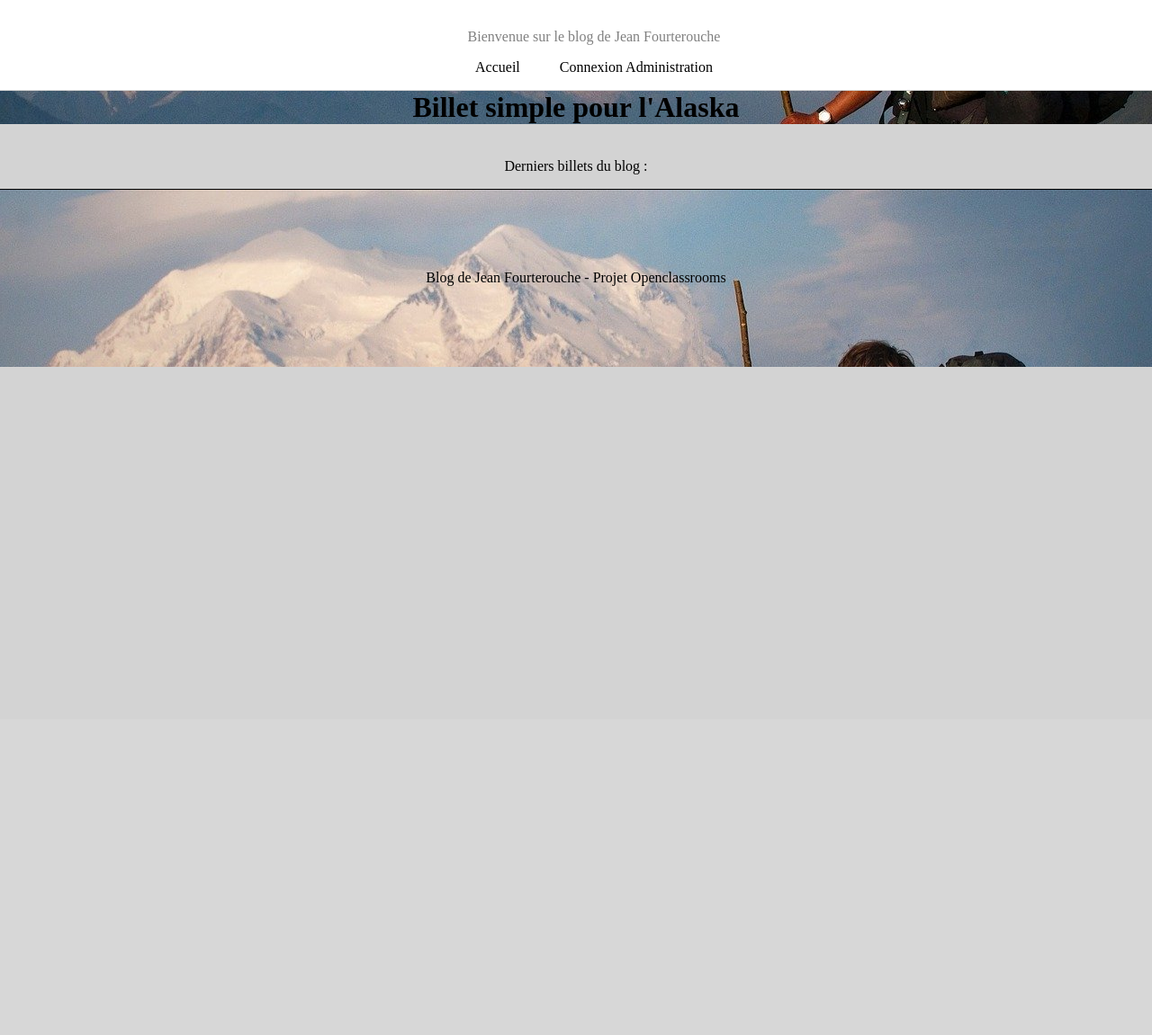
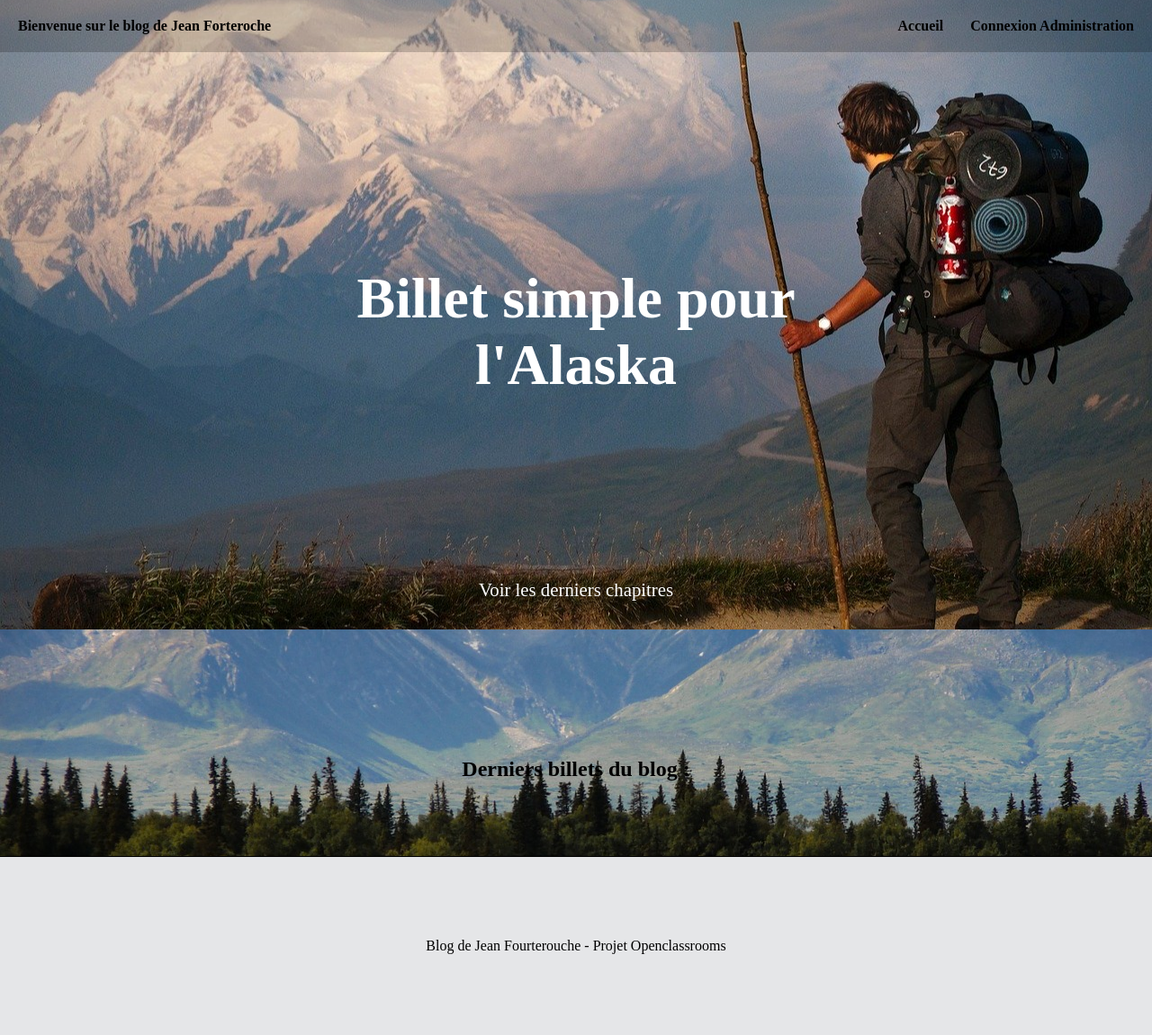
Before and after one commit to antoinedevillers/Openclassrooms-project, a PHP site: page / in a window 1280 px wide. Shown: the whole page at 90% size. Before the commit the page ends 408 px from the top, so only its background shows below. Run offline with PHP 8.4, Linux system fonts and the light colour scheme; data that the repository does not hold is empty; some libraries are stand-ins or nearby versions.

Commit message:
modification css + ajout segment de texte dans listPostView

```diff
--- a/projet4/controller/frontend.php
+++ b/projet4/controller/frontend.php
@@ -2,7 +2,7 @@
 namespace Openclassrooms\sitesPHP\Openclassroomsproject\projet4\controller;
 
 use \Openclassrooms\sitesPHP\Openclassroomsproject\projet4\model\PostManager;
-use \Openclassrooms\sitesPHP\Openclassroomsproject\projet\model\CommentManager;
+use \Openclassrooms\sitesPHP\Openclassroomsproject\projet4\model\CommentManager;
 // Chargement des classes
 require_once('model/PostManager.php');
 require_once('model/CommentManager.php');
--- a/projet4/index.php
+++ b/projet4/index.php
@@ -35,22 +35,6 @@
                     // Autre exception
                     throw new Exception('Tous les champs ne sont pas remplis !');
                 }
-            }
-         }
-        elseif ($_GET['action'] == 'changeComment'){
-            if (isset($_GET['id']) && $_GET['id'] > 0) {
-                if (!empty($_POST['comment'])) {
-                    $frontend = new Frontend();
-
-                    $changeComment = $frontend->changeComment($_GET['id'], $_POST['comment']);
-                }
-                else {
-                    // Autre exception
-                    throw new Exception('Tous les champs ne sont pas remplis !');
-                }
-            }  else {
-            // Autre exception
-            throw new Exception('Aucun identifiant de billet envoyé');
             }
         } else if($_GET['action'] == 'comment') {
             if (isset($_GET['id']) && $_GET['id'] > 0) {
@@ -143,5 +127,14 @@
     }
 }
 catch(Exception $e) { // S'il y a eu une erreur, alors...
-    echo 'Erreur : ' . $e->getMessage();
+    $errorMessage = $e->getMessage();
+
+    if ($_GET['action'] == 'addComment'){
+        require('view/frontend/errorView.php');
+    }
+    else if ($_GET['action'] == 'addPost'){
+
+    require('view/backend/formCreatePost.php');
+    }
+
 }
--- a/projet4/public/css/style.css
+++ b/projet4/public/css/style.css
@@ -3,71 +3,122 @@
 	text-align: center;
 	background-color: #d3d3d3;
 	margin:0;
+
 }
 h1 {
 	text-align: center;
+    top: 50%;
+    font-size: 4em;
+    transform: translate(0,-50%);
+    color: white;
+    position: absolute;
+    top: 50%;
+    left: 50%;
+    transform: translate(-50%, -100%);
+}
+h2 {
+	padding-top: 5%;
 }
 header{
-	height:80px;
+
 
 }
+
 h3 a {
 	text-decoration: none;
 	color:black;
 }
+.imageTitle{
+	background-image: url('../images/image1.jpg');
+	width: 100%;
+	height:700px;
+
+    background-size: cover;
+    background-position: center;
+}
 /*Menu*/
+.messageBienvenue{
+	position: fixed;
+    z-index: 1;
+    top: 20px;
+    left: 20px;
+    color: black;
+    font-weight: bold;
+}
 
 nav {
-    display: flex;
-    justify-content: space-around;
     position: fixed;
-    background-color: white;
-    color: grey;
     width:100%;
     top: 0;
+    display: flex;
+    justify-content: flex-end;
+    background-color: rgba(0,0,0,0.2);
+}
+nav ul {
+	display: flex;
+    justify-content: flex-end;
+    margin:5px;
 }
 nav li {
     list-style: none;
-    display: inline;
-    padding: 20px;
+    padding: 15px;
 }
 nav a {
 
     color: black;
     text-decoration: none;
+    font-weight: bold;
 
 }
 nav a:hover{
-	color: #5C5C5C;
+	color: white;
 	text-decoration: underline;
 }
 
-.imageTitle{
-	width: 100%;
 
-    background-image: url('../images/image1.jpg');
-    background-size: cover;
-    background-position: center;
+/* Page listPostView */
+
+section {
+	background-image: url('../images/image3.jpg');
+	background-repeat: no-repeat;
+	background-position: center;
+	background-size: cover;
+	padding: 5%;
+}
+#anchorLastPosts {
+	position: absolute;
+    top: 80%;
+    left: 50%;
+    transform: translate(-50%, -50%)
+}
+#anchorLastPosts a {
+	text-decoration: none;
+    color: white;
+    font-size: 1.3em;
 
 }
-/* Page listPostView */
-section {
-
-	max-width: 60%;
-	display: inline-block;
-
+#anchorLastPosts a:hover{
+	color: #5C5C5C;
+    text-decoration: underline;
 }
 .container_post_features{
 	display: inline-block;
 }
-#formulaireAdministrateur{
+.news{
 
-}
-.news{
-	display:inline-table;
+	border: 1px solid black;
+	padding: 10px;
+	margin: 10px;
+   background-color: rgba(255,255,255,0.5);
 }
 /* Page postView */
 
+.post{
+
+	padding: 7%;
+    color: black;
+    background-color: rgba(255,255,255);
+}
 .inputFormPost{
 	margin:20px;
 }
@@ -78,15 +129,49 @@
 .comments{
 	border: 1px solid black;
 	padding: 0 10px 0 10px;
+	width: 70%;
+    color: black;
+    background-color: rgba(255,255,255,0.5);
 
 }
 .formAddComments{
 	border: 1px solid black;
-	padding: 0 10px 0 10px;
-
+	padding: 20px;
+	color: black;
+    background-color: rgba(255,255,255,0.5);
+    width:30%;
+}
+.inputAddComments{
+	border:1px solid black;
+}
+.returnListPosts a{
+ text-decoration: none;
+ color: black;
+ font-weight: bold;
+}
+.returnListPosts a:hover{
+	color:white;
+}
+/* Page formConnexionAdmin */
+#formulaireAdministrateur{
+	position: absolute;
+    top: 50%;
+    left: 50%;
+    transform: translate(-50%, -50%);
+    background-color: white;
+    padding: 20px;
+    border: 2px solid black;
+}
+/* Page ReportedComments*/
+.containerReportedComment{
+	border: 1px solid black;
+    padding: 10px;
+    margin: 10px;
+    background-color: rgba(255,255,255,0.5);
 }
 footer{
 	padding: 7%;
 	border-top: 1px solid black;
-	background-image: url('public/images/image1.jpg');
+	background-color: rgb(229, 230, 232);
+
 }
--- a/projet4/view/backend/formChangePost.php
+++ b/projet4/view/backend/formChangePost.php
@@ -3,7 +3,7 @@
 <?php ob_start(); ?>
 
 
-
+<section>
     <div class="news">
         <h3>
             <?= htmlspecialchars($post['title']) ?>
@@ -30,6 +30,7 @@
         </div>
     </form>
 <p><a href="index.php">Retour à la liste des billets</a></p>
+</section>
 <?php $content = ob_get_clean(); ?>
 
 <?php require('view/frontend/template.php'); ?>
--- a/projet4/view/backend/formCreatePost.php
+++ b/projet4/view/backend/formCreatePost.php
@@ -1,7 +1,8 @@
 <?php $title = 'Mon blog'; ?>
 
 <?php ob_start(); ?>
-
+<section>
+<?php if (isset($errorMessage)){ echo $errorMessage; }?>
 <h2> Ajouter un nouveau billet </h2>
         <form action="index.php?action=addPost" method="post">
             <div class="inputFormPost">
@@ -16,7 +17,7 @@
                 <input type="submit" value="Ajouter"/>
             </div>
         </form>
-
+</section>
 <?php $content = ob_get_clean(); ?>
 
 <?php require('view/frontend/template.php'); ?>
--- a/projet4/view/frontend/formConnexionAdmin.php
+++ b/projet4/view/frontend/formConnexionAdmin.php
@@ -1,6 +1,7 @@
 <?php $title = 'Mon blog'; ?>
 
 <?php ob_start(); ?>
+
 <div id="formulaireAdministrateur">
 	<h2> Connexion en tant qu'administrateur </h2>
 	    <form method="post" action="index.php?action=connexionAdmin">
--- a/projet4/view/frontend/listPostsView.php
+++ b/projet4/view/frontend/listPostsView.php
@@ -4,14 +4,13 @@
 
 <section id='billet'>
 
-    <p>Derniers billets du blog :</p>
+    <h2 id='derniersbillets'>Derniers billets du blog :</h2>
 
 
     <?php
     while ($data = $posts->fetch())
     {
     ?>
-
     <div class="news">
         <div class="container_post_features">
           <h3><a href="index.php?action=post&amp;id=<?= $data['id'] ?>"><?= htmlspecialchars($data['title']) ?></a></h3>
@@ -25,13 +24,12 @@
                      }
                     ?>
             </i>
+           <p><?php echo substr($data['content'], 0, 500) . '[...]';?><p>
         </div>
 
 
         <p>
-            <?= nl2br($data['content']) ?>
-            <br />
-            <em><a href="index.php?action=post&amp;id=<?= $data['id'] ?>">Lire la suite</a></em>
+            <em><a href="index.php?action=post&amp;id=<?= $data['id'] ?>">Lire le chapitre</a></em>
         </p>
     </div>
 
--- a/projet4/view/frontend/template.php
+++ b/projet4/view/frontend/template.php
@@ -2,6 +2,7 @@
 <html>
     <head>
         <meta charset="utf-8" />
+        <meta name="viewport" content="width=device-width, initial-scale=1.0">
         <title><?= $title ?></title>
         <link href="public/css/style.css" rel="stylesheet" />
         <script src="https://cdn.tiny.cloud/1/tx44sw0b4t9r973kejl4lp9wya91he4k0foak06n3fll02dq/tinymce/5/tinymce.min.js" referrerpolicy="origin"></script>
@@ -15,10 +16,21 @@
 
     <body>
     	<header>
+            <?php if(!isset($_SESSION['id']) AND !isset($_SESSION['login']))
+                    {
+                    ?> <div class="messageBienvenue">Bienvenue sur le blog de Jean Forteroche</div>
+                    <?php
+                    }
+            if(isset($_SESSION['id']) AND isset($_SESSION['login']))
+                    {?>
+                    <div class="messageBienvenue">Bienvenue dans l'interface d'administration</div>
+                    <?php
+                    }
+                    ?>
     		<nav>
     			<ul>
                     <?php if(!isset($_SESSION['id']) AND !isset($_SESSION['login']))
-                    {?> <p>Bienvenue sur le blog de Jean Fourterouche</p>
+                    {?>
                         <li><a href='index.php'>Accueil<a></li>
         				<li><a href='index.php?action=formConnexionAdmin' >Connexion Administration</a></li>
                     <?php
@@ -26,7 +38,7 @@
                     }
                     if(isset($_SESSION['id']) AND isset($_SESSION['login']))
                     {?>
-                        <p>Bienvenue dans l'interface d'administration</p>
+
                         <li><a href='index.php'>Accueil<a></li>
                         <li><a href=index.php?action=formCreatePost> Ajouter un billet</a></li>
                         <li><a href='index.php?action=reportedComments'>Commentaires signalés</a></li>
@@ -37,11 +49,16 @@
 
     			</ul>
     		</nav>
+            <?php if(!isset($_SESSION['id']) AND !isset($_SESSION['login']))
+            {?>
+            <div class='imageTitle'>
+            <h1>Billet simple pour l'Alaska</h1>
+            <p id ="anchorLastPosts"><a href='#derniersbillets'>Voir les derniers chapitres<a></p>
+           <?php
+            }?>
+            </div>
     	</header>
-        <div class='imageTitle'>
-            <h1>Billet simple pour l'Alaska</h1>
 
-        </div>
         <?= $content ?>
         <footer>
         	Blog de Jean Fourterouche - Projet Openclassrooms
```
Also changed, not shown: projet4/view/backend/modifyComment.php (deleted, +0 -23 lines), projet4/view/backend/reportedComments.php (+6 -2 lines), projet4/view/frontend/errorview.php (added, +10 -0 lines), projet4/view/frontend/postView.php (+14 -13 lines), projet4/public/images/image2.jpg (added), projet4/public/images/image3.jpg (added), 2 other files.
